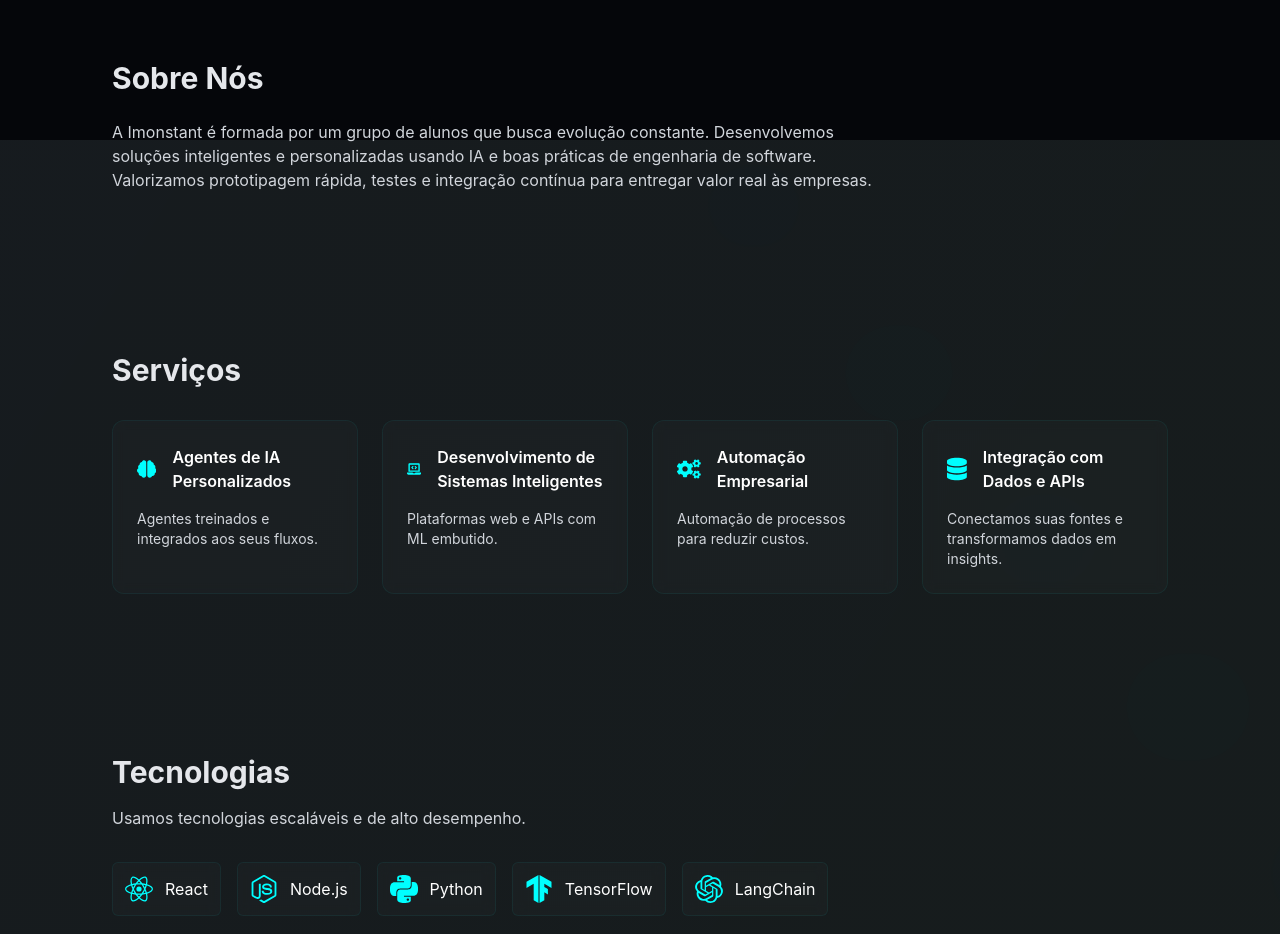
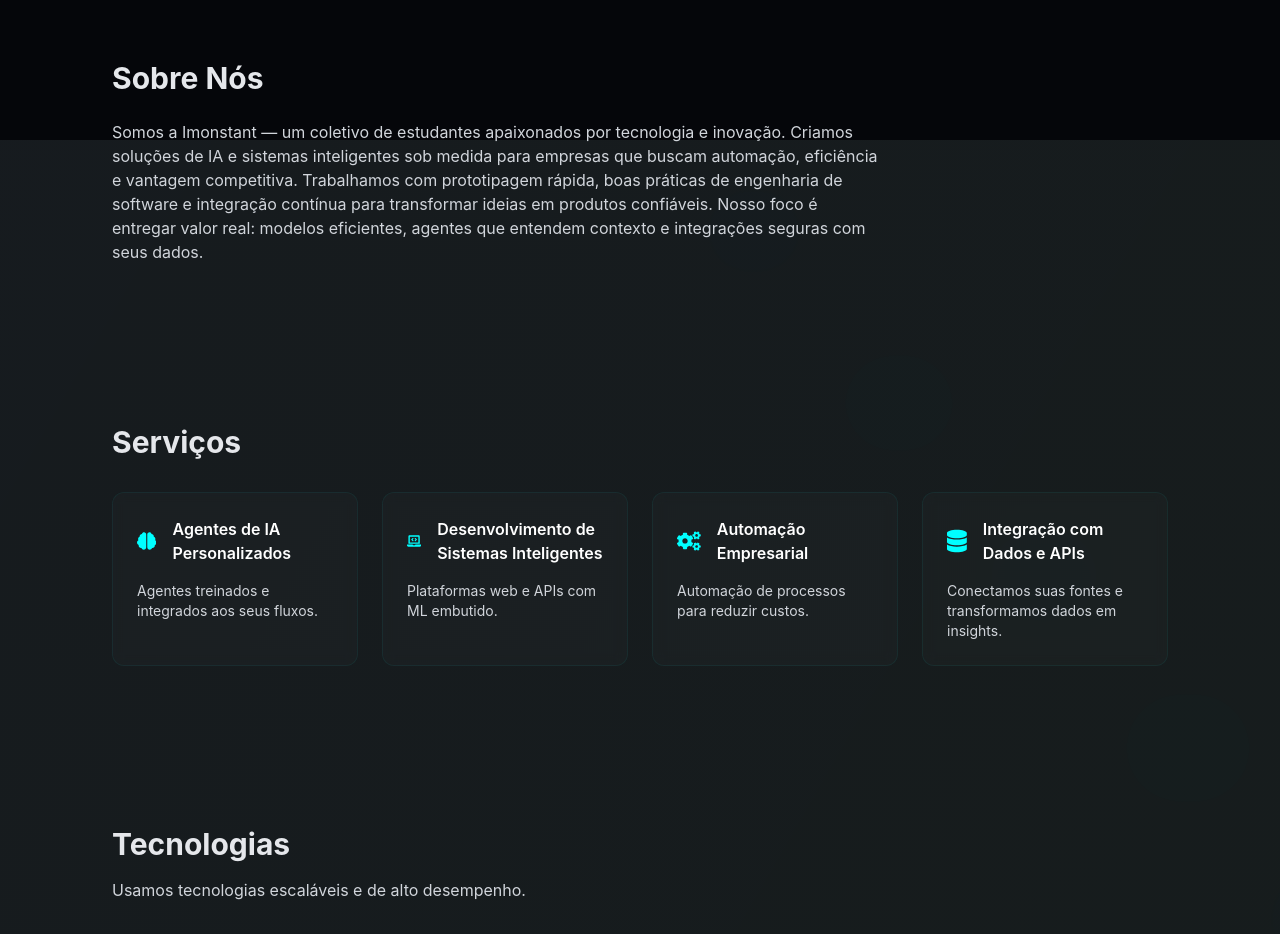
Before and after one commit to IMONSTANT/ImoHomepage, a React (Vite) app: page / in a window 1280 px wide. Shown: the part 660-1594 px from the top of the page. Built offline with nearby package versions, Linux system fonts and the light colour scheme; the HTML template or start-up script is replaced by a standard one.

Commit message:
feature: to improve icons and texto homepage

```diff
--- a/src/components/About.jsx
+++ b/src/components/About.jsx
@@ -7,7 +7,8 @@
       <div className="max-w-6xl mx-auto">
         <motion.h2 className="text-3xl font-bold" initial={{y:10, opacity:0}} whileInView={{y:0, opacity:1}} viewport={{once:true}}>Sobre Nós</motion.h2>
         <motion.p className="mt-6 text-gray-300 max-w-3xl" initial={{y:10, opacity:0}} whileInView={{y:0, opacity:1}} viewport={{once:true}}>
-          A Imonstant é formada por um grupo de alunos que busca evolução constante. Desenvolvemos soluções inteligentes e personalizadas usando IA e boas práticas de engenharia de software. Valorizamos prototipagem rápida, testes e integração contínua para entregar valor real às empresas.
+          Somos a Imonstant — um coletivo de estudantes apaixonados por tecnologia e inovação. Criamos soluções de IA e sistemas inteligentes sob medida para empresas que buscam automação, eficiência e vantagem competitiva.
+          Trabalhamos com prototipagem rápida, boas práticas de engenharia de software e integração contínua para transformar ideias em produtos confiáveis. Nosso foco é entregar valor real: modelos eficientes, agentes que entendem contexto e integrações seguras com seus dados.
         </motion.p>
       </div>
     </section>
--- a/src/components/Tech.jsx
+++ b/src/components/Tech.jsx
@@ -1,13 +1,13 @@
 import React from 'react'
-import { SiReact, SiNodedotjs, SiPython, SiTensorflow, SiOpenai } from 'react-icons/si'
+import { SiReact, SiNodedotjs, SiPython, SiVercel, SiSupabase } from 'react-icons/si'
 import { motion } from 'framer-motion'
 
 const tech = [
-  {icon:<SiReact size={28} className="text-neon"/>, name:'React'},
-  {icon:<SiNodedotjs size={28} className="text-neon"/>, name:'Node.js'},
-  {icon:<SiPython size={28} className="text-neon"/>, name:'Python'},
-  {icon:<SiTensorflow size={28} className="text-neon"/>, name:'TensorFlow'},
-  {icon:<SiOpenai size={28} className="text-neon"/>, name:'LangChain'},
+  {icon:<SiReact size={28} className="text-neon"/>, name:'REACT'},
+  {icon:<SiNodedotjs size={28} className="text-neon"/>, name:'NODE'},
+  {icon:<SiSupabase size={28} className="text-neon"/>, name:'SUPABASE'},
+  {icon:<SiVercel size={28} className="text-neon"/>, name:'VERCEL'},
+  {icon:<SiPython size={28} className="text-neon"/>, name:'PYTHON'},
 ]
 
 export default function Tech(){
--- a/src/components/Typer.jsx
+++ b/src/components/Typer.jsx
@@ -6,17 +6,34 @@
   const [subIndex, setSubIndex] = React.useState(0)
   const [forward, setForward] = React.useState(true)
 
-  React.useEffect(()=>{
-    if (index === words.length) return
-    const timeout = setTimeout(()=>{
-      if (forward){
-        if (subIndex < words[index].length) setSubIndex(s => s + 1)
-        else setForward(false)
+  // Slower typing effect with a pause when a word finishes
+  const typingSpeed = 120 // ms per char (typing)
+  const deletingSpeed = 70 // ms per char (deleting)
+  const pauseAfterWord = 1400 // ms pause after full word
+
+  React.useEffect(() => {
+    const current = words[index]
+    let timeout
+
+    if (forward) {
+      if (subIndex < current.length) {
+        timeout = setTimeout(() => setSubIndex(s => s + 1), typingSpeed)
       } else {
-        if (subIndex > 0) setSubIndex(s => s - 1)
-        else { setForward(true); setIndex(i => (i + 1) % words.length) }
+        // pause when finished typing
+        timeout = setTimeout(() => setForward(false), pauseAfterWord)
       }
-    }, forward ? 80 : 40)
+    } else {
+      if (subIndex > 0) {
+        timeout = setTimeout(() => setSubIndex(s => s - 1), deletingSpeed)
+      } else {
+        // small pause before typing next word
+        timeout = setTimeout(() => {
+          setForward(true)
+          setIndex(i => (i + 1) % words.length)
+        }, 200)
+      }
+    }
+
     return () => clearTimeout(timeout)
   }, [subIndex, index, forward])
 
```
